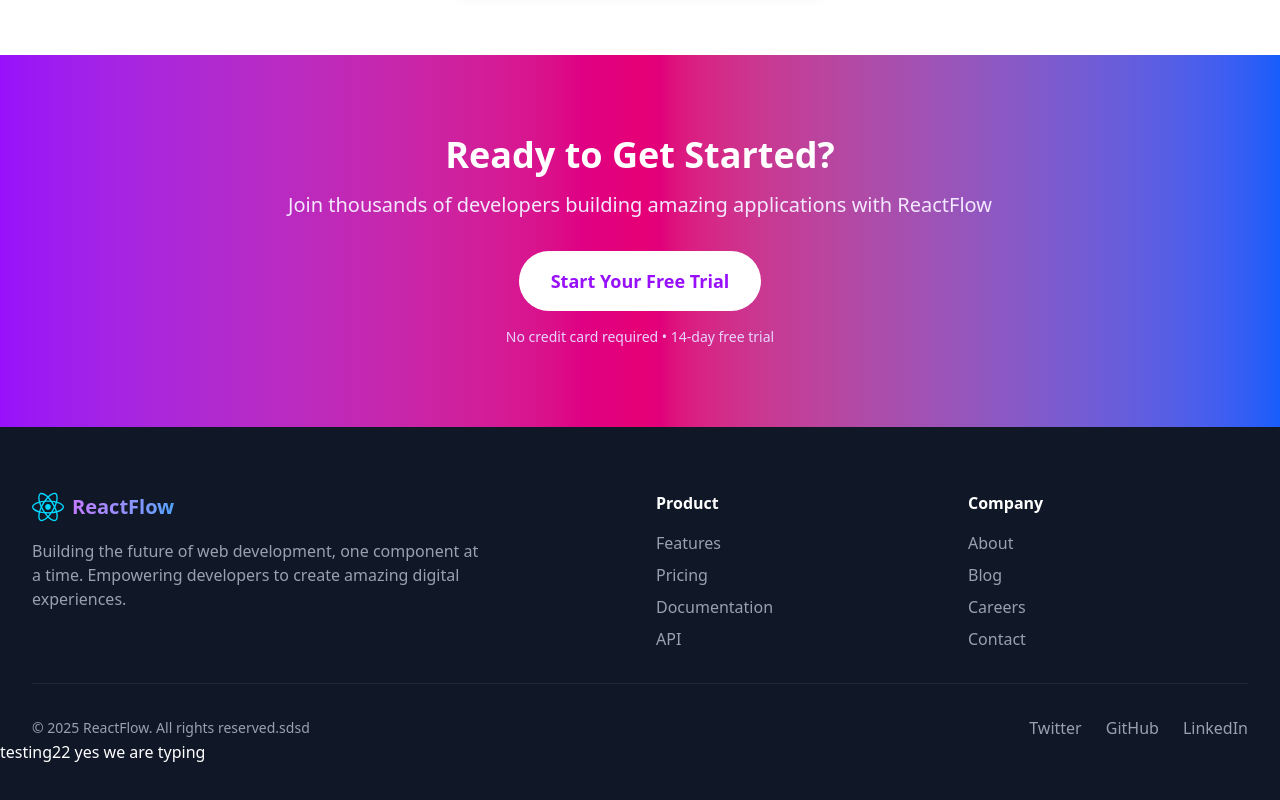
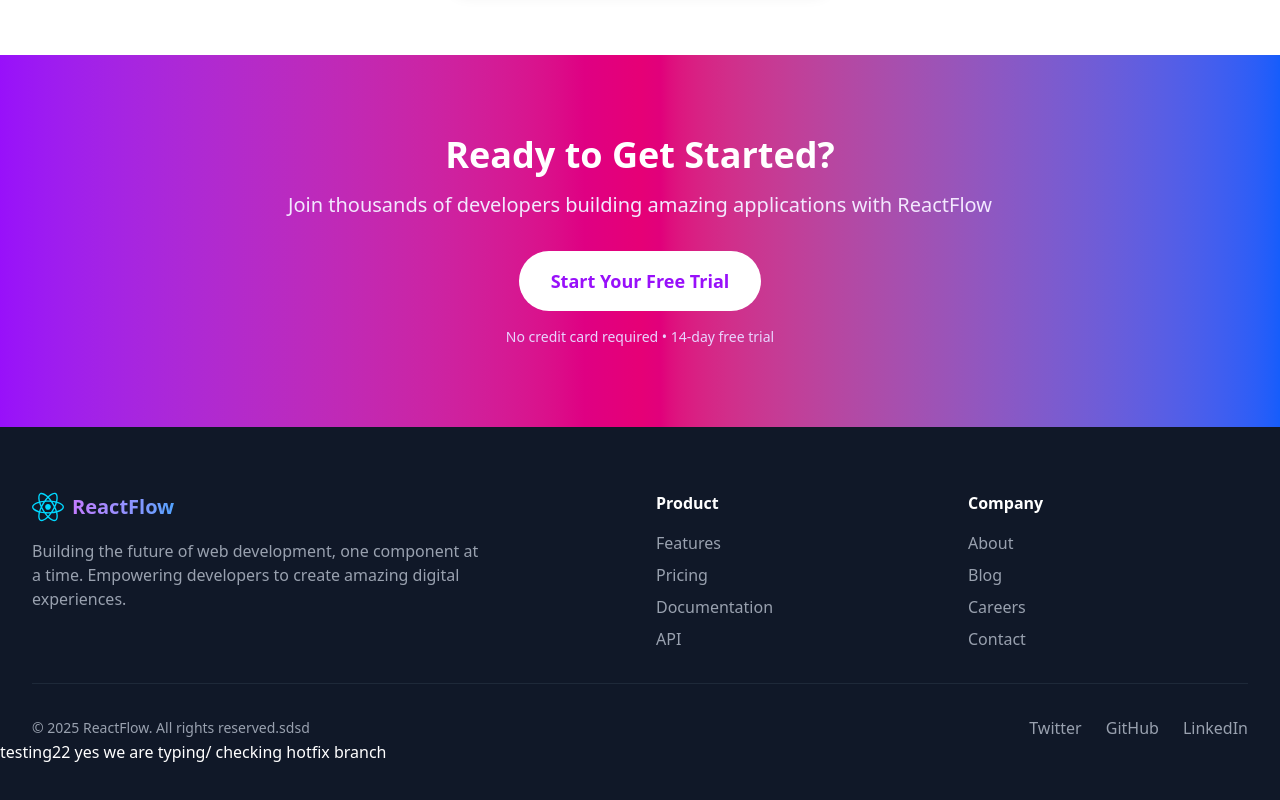
Before and after one commit to Da10ni/git-flow-practice, a React (Vite) app: page / in a window 1280 px wide. Shown: the part 2761-3561 px from the top of the page. Built offline with nearby package versions, Linux system fonts and the light colour scheme.

Commit message:
added some text

```diff
--- a/src/App.tsx
+++ b/src/App.tsx
@@ -633,7 +633,7 @@ function App() {
             </div>
           </div>
         </div>
-        testing22 yes we are typing
+        testing22 yes we are typing/ checking hotfix branch
       </footer>
     </div>
   );
```
